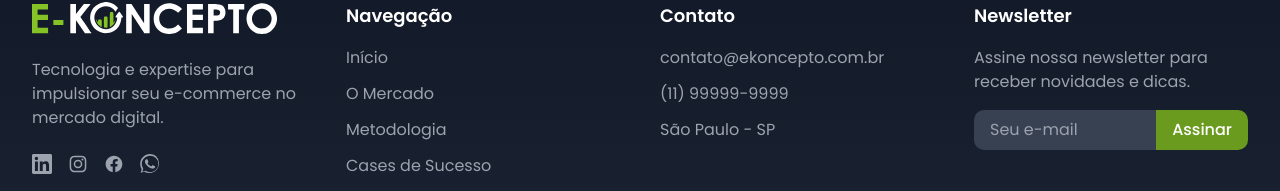
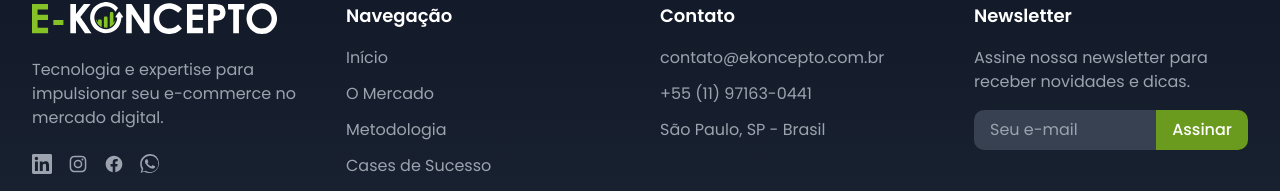
Before and after one commit to Ekoncepto/ekoncepto-digital-hub, a React (Vite) app: page / in a window 1280 px wide. Shown: the part 7622-7813 px from the top of the page. Built offline with nearby package versions, Linux system fonts and the light colour scheme; no server answers; a web font is replaced by a local one.

Commit message:
ajuste dados contato footer

```diff
--- a/src/components/sections/Footer.tsx
+++ b/src/components/sections/Footer.tsx
@@ -1,5 +1,6 @@
 import React from 'react';
 import { motion } from 'framer-motion';
+import { contactInfo } from '@/config/site';
 
 export const Footer = () => {
   const currentYear = new Date().getFullYear();
@@ -42,7 +43,7 @@ export const Footer = () => {
     },
     {
       name: 'WhatsApp',
-      url: 'https://wa.me/5511999999999',
+      url: 'https://wa.me/' + contactInfo.whatsapp,
       icon: (
         <svg className="w-5 h-5" fill="currentColor" viewBox="0 0 24 24" aria-hidden="true">
           <path d="M17.498 14.382v-.002c-.301-.15-1.767-.867-2.04-.966-.274-.101-.473-.15-.673.15-.197.295-.771.964-.944 1.162-.175.195-.35.222-.646.075-.3-.15-1.263-.465-2.403-1.485-.888-.795-1.484-1.761-1.66-2.059-.173-.297-.018-.458.13-.606.135-.133.298-.347.446-.52.146-.181.194-.301.297-.496.1-.21.049-.375-.025-.524-.075-.15-.672-1.62-.922-2.206-.24-.584-.487-.51-.672-.516-.172-.008-.371-.01-.57-.01-.2 0-.523.074-.797.36-.273.3-1.045 1.02-1.045 2.475s1.07 2.865 1.219 3.075c.15.195 2.1 3.195 5.1 4.485.714.3 1.27.48 1.704.63.714.227 1.365.195 1.88.121.574-.091 1.767-.721 2.016-1.426.255-.705.255-1.29.18-1.425-.074-.135-.27-.21-.57-.345m-5.446 7.443h-.016a9.87 9.87 0 01-5.031-1.38l-.36-.214-3.75.975 1.005-3.645-.239-.375a9.86 9.86 0 01-1.51-5.26c.001-5.45 4.436-9.885 9.887-9.885a9.818 9.818 0 017.022 2.9 9.821 9.821 0 012.895 7.021c-.003 5.45-4.437 9.885-9.885 9.885m8.413-18.3a11.815 11.815 0 00-8.4-3.48c-6.547 0-11.87 5.312-11.878 11.861a11.762 11.762 0 001.8 6.262l-1.208 4.383 4.5-1.166a11.78 11.78 0 005.72 1.485h.006c6.527 0 11.84-5.29 11.848-11.856a11.765 11.765 0 00-3.488-8.388z" />
@@ -67,9 +68,9 @@ export const Footer = () => {
     {
       title: 'Contato',
       links: [
-        { name: 'contato@ekoncepto.com.br', href: 'mailto:contato@ekoncepto.com.br' },
-        { name: '(11) 99999-9999', href: 'tel:+5511999999999' },
-        { name: 'São Paulo - SP', href: '#' },
+        { name: contactInfo.email, href: 'mailto:' + contactInfo.email },
+        { name: contactInfo.phone, href: 'tel:+' + contactInfo.whatsapp },
+        { name: contactInfo.address, href: '#' },
       ],
     },
   ];
```
